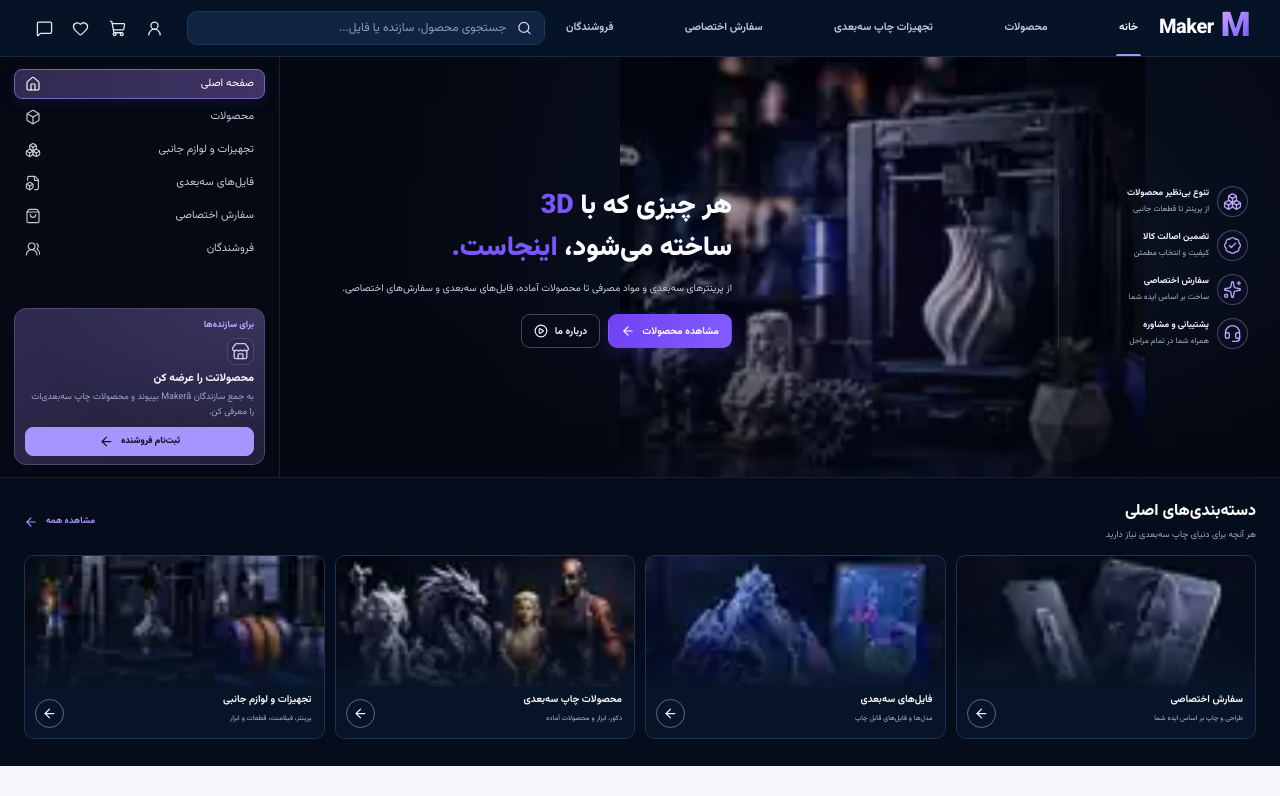
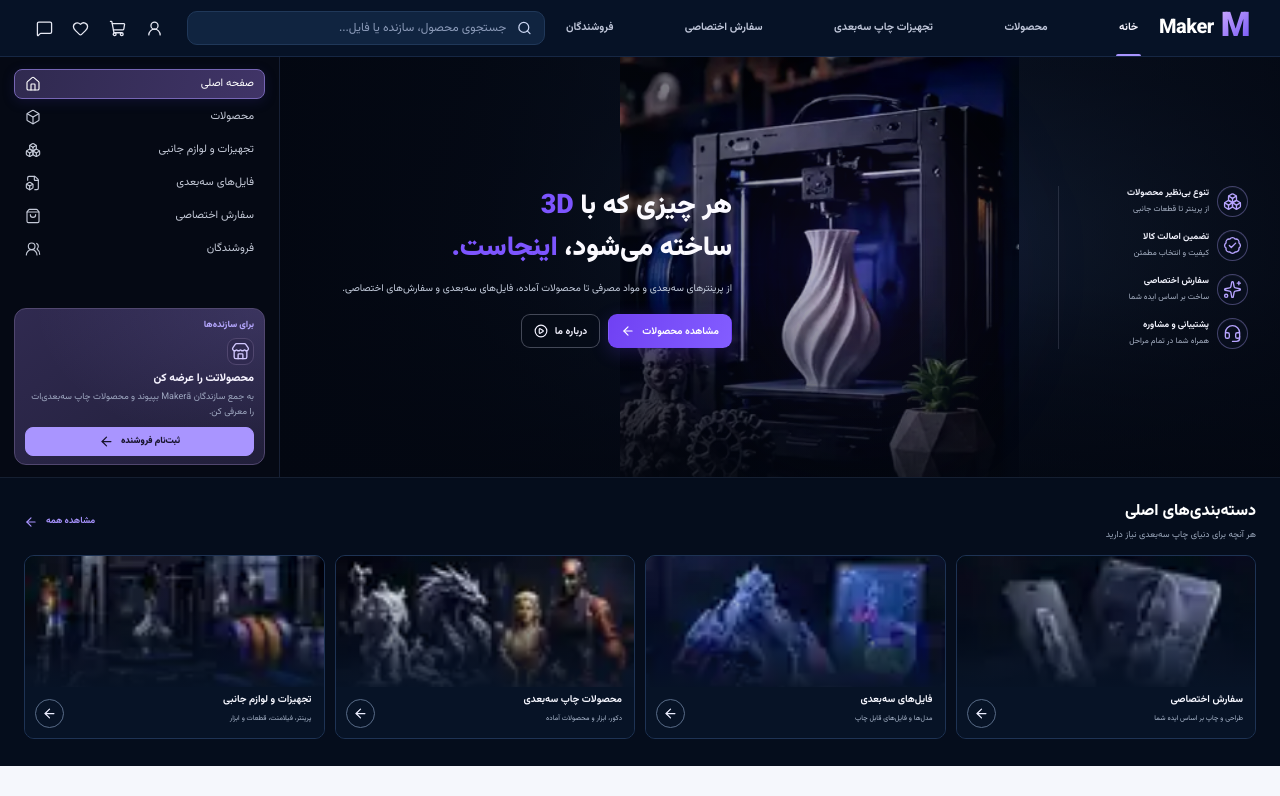
Before and after one commit to ParisaAtaee2000/web-projects, a React (Vite) app in the folder 3d-marketplace/: page / in a window 1280 px wide. Shown: the top 796 px of the page. Built offline with nearby package versions, Linux system fonts and the light colour scheme.

Commit message:
Use sharper local hero photography

```diff
--- a/3d-marketplace/src/components/hero/HeroVisual.tsx
+++ b/3d-marketplace/src/components/hero/HeroVisual.tsx
@@ -2,7 +2,7 @@ interface HeroVisualProps {
   imageUrl?: string;
 }
 
-const referenceHeroImage = "/images/maker-home-hero.webp";
+const referenceHeroImage = "/images/maker-home-hero-hd.webp";
 
 export function HeroVisual({ imageUrl = referenceHeroImage }: HeroVisualProps) {
   return (
```
